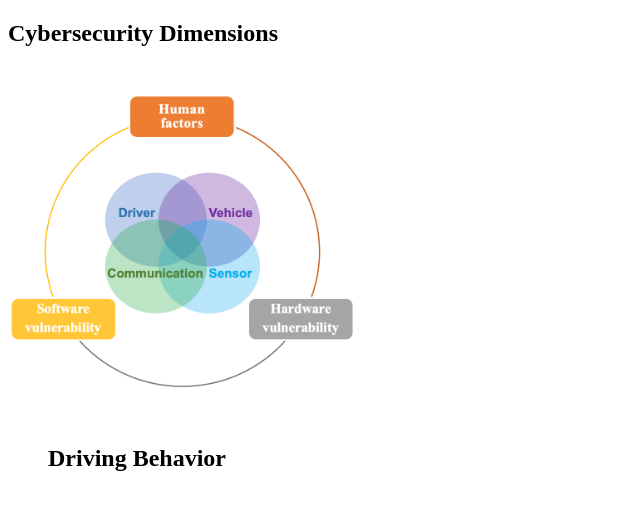
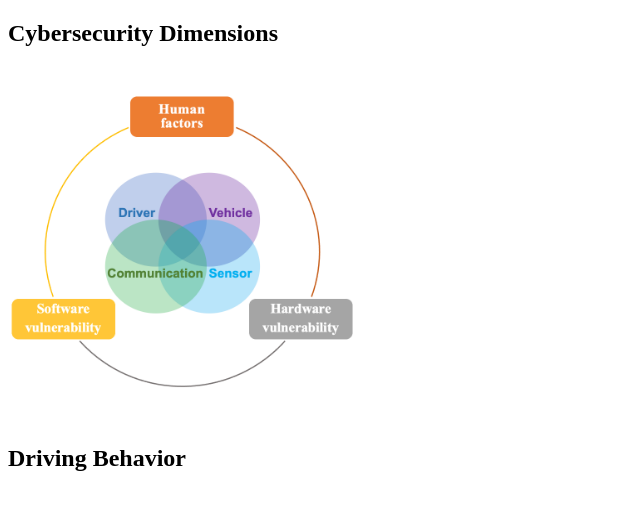
Before and after one commit to YangjiaoChen/YangjiaoChen.github.io, a Jekyll site: the page built from research.html, in a window 1280 px wide. Shown: the part 108-625 px from the top of the page, without its empty margins (0-640 px from the left). Built offline with Jekyll 4.4.1, drawn with Linux system fonts in a browser that asks for light colours; grey boxes are pictures that could not be loaded.

Commit message:
Update research.html

```diff
--- a/research.html
+++ b/research.html
@@ -84,8 +84,6 @@ title: "Yangjiao Chen:research"
 	</div>
  <br />
 
-
-  <ul>
    <h2>  Driving Behavior </h2>
    <div class="row">
      <div class="col-sm-4">
@@ -93,9 +91,7 @@ title: "Yangjiao Chen:research"
          height="300" style="margin-top: 25px; margin-bottom: 15px" >
      </div>
 	</div>
-	  </div>
-   <ul>
-   </ul>
+
 <!-- <hr>
         <li><b>Descriptive Modelling</b><br>
 	<ul>
```
